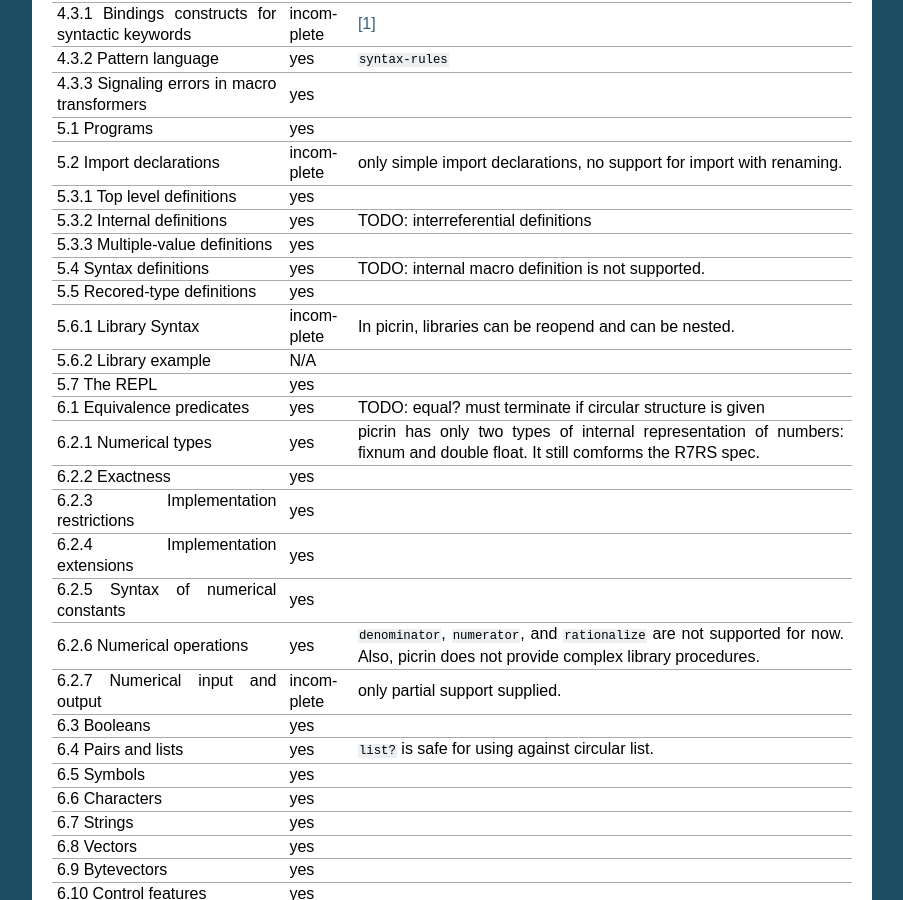
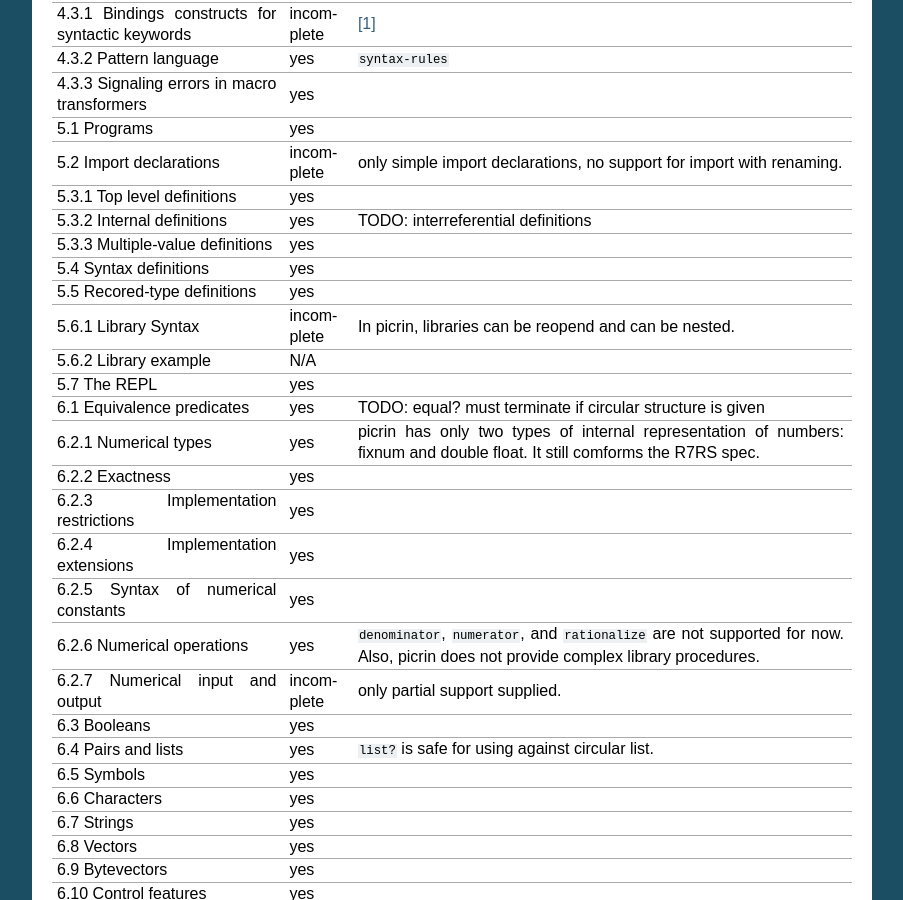
Before and after one commit to picrin-scheme/picrin, a Sphinx documentation site: the page built from docs/lang.rst, in a window 1280 px wide and 900 px high, scrolled down 1286 px. Shown: the whole window, without its empty margins (198-1101 px from the left). Built offline with Sphinx 7.4.7, drawn with Linux system fonts in a browser that asks for light colours.

```diff
--- a/docs/lang.rst
+++ b/docs/lang.rst
@@ -58,7 +58,7 @@
 5.3.1 Top level definitions                      yes
 5.3.2 Internal definitions                       yes        TODO: interreferential definitions
 5.3.3 Multiple-value definitions                 yes
-5.4 Syntax definitions                           yes        TODO: internal macro definition is not supported.
+5.4 Syntax definitions                           yes
 5.5 Recored-type definitions                     yes
 5.6.1 Library Syntax                             incomplete In picrin, libraries can be reopend and can be nested.
 5.6.2 Library example                            N/A
```
Also changed, not shown: 1 other file.
